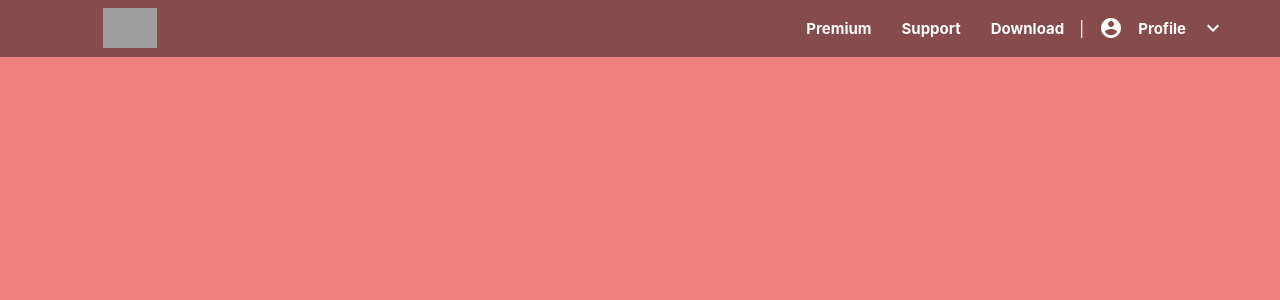
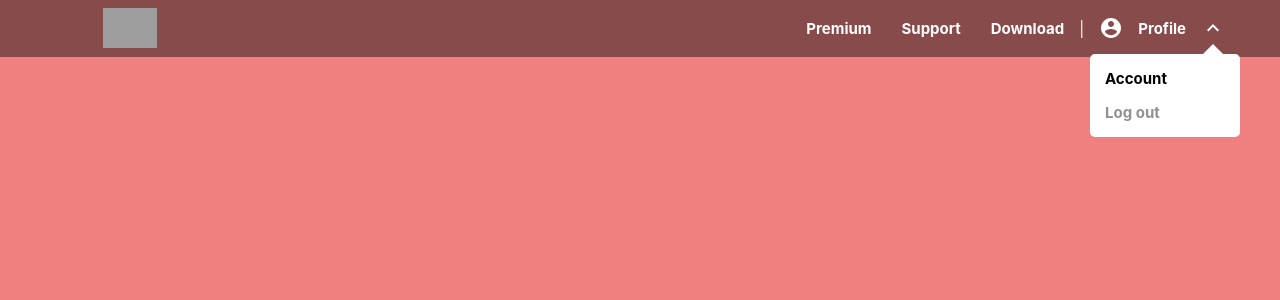
Before and after one commit to dave-wu-dev-12/spotify, a React (Create React App) app in the folder spotify-clone/: page / in a window 1280 px wide. Both pictures are taken after a click on the element "Profile". Shown: the top 300 px of the page. Built offline with nearby package versions, Linux system fonts and the light colour scheme; grey boxes are pictures that could not be loaded.

Commit message:
adding desktop dropdown in header

```diff
--- a/spotify-clone/src/components/Header.css
+++ b/spotify-clone/src/components/Header.css
@@ -3,6 +3,7 @@
   font-weight: 700;
   font-size: 15px;
   position: sticky;
+  top: 0;
 }
 
 .header_container {
@@ -24,6 +25,7 @@
 .header_actions {
   display: flex;
   align-items: center;
+  position: relative;
 }
 
 .header_actions p {
@@ -53,6 +55,32 @@
 .action_seperator:hover {
   color: white !important;
   cursor: auto;
+}
+
+.dropdown_action_profile_container {
+  position: absolute;
+  top: 50px;
+  right: -15px;
+  color: black;
+  background-color: white;
+  border-radius: 5px;
+  width: 150px;
+  text-align: left;
+}
+
+.arrow_up {
+  position: absolute;
+  top: -10px;
+  right: 17px;
+  width: 0;
+  height: 0;
+  border-left: 10px solid transparent;
+  border-right: 10px solid transparent;
+  border-bottom: 10px solid white;
+}
+
+.dropdown_logout_text {
+  color: rgba(10, 10, 10, 0.45);
 }
 
 .header_actions_mobile {
--- a/spotify-clone/src/components/Header.js
+++ b/spotify-clone/src/components/Header.js
@@ -4,9 +4,18 @@ import AccountCircleIcon from "@material-ui/icons/AccountCircle";
 import KeyboardArrowDownIcon from "@material-ui/icons/KeyboardArrowDown";
 import MenuIcon from "@material-ui/icons/Menu";
 import CloseIcon from "@material-ui/icons/Close";
+import KeyboardArrowUpIcon from "@material-ui/icons/KeyboardArrowUp";
 
 function Header() {
   const [showPopInNav, setShowPopInNav] = useState(false);
+  const [showDropDownInNav, setShowDropDownInNav] = useState(false);
+
+  let dropdownArrowHandler = null;
+  dropdownArrowHandler = showDropDownInNav ? (
+    <KeyboardArrowUpIcon />
+  ) : (
+    <KeyboardArrowDownIcon />
+  );
 
   return (
     <div className="header_outer_container">
@@ -22,11 +31,21 @@ function Header() {
           <p>Support</p>
           <p>Download</p>
           <p className="action_seperator">|</p>
-          <div className="action_profile_container">
+          <div
+            className="action_profile_container"
+            onClick={() => setShowDropDownInNav(!showDropDownInNav)}
+          >
             <AccountCircleIcon />
             <p>Profile</p>
-            <KeyboardArrowDownIcon />
+            {dropdownArrowHandler}
           </div>
+          {showDropDownInNav && (
+            <div className="dropdown_action_profile_container">
+              <p>Account</p>
+              <p className="dropdown_logout_text">Log out</p>
+              <div className="arrow_up"></div>
+            </div>
+          )}
         </div>
         {/* desktop header */}
 
```
